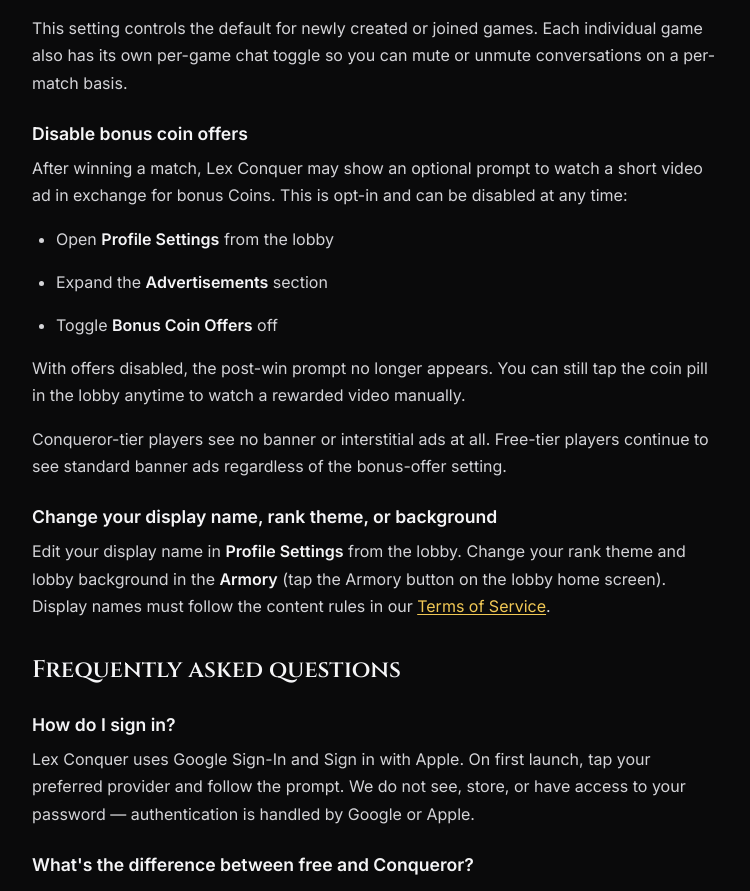
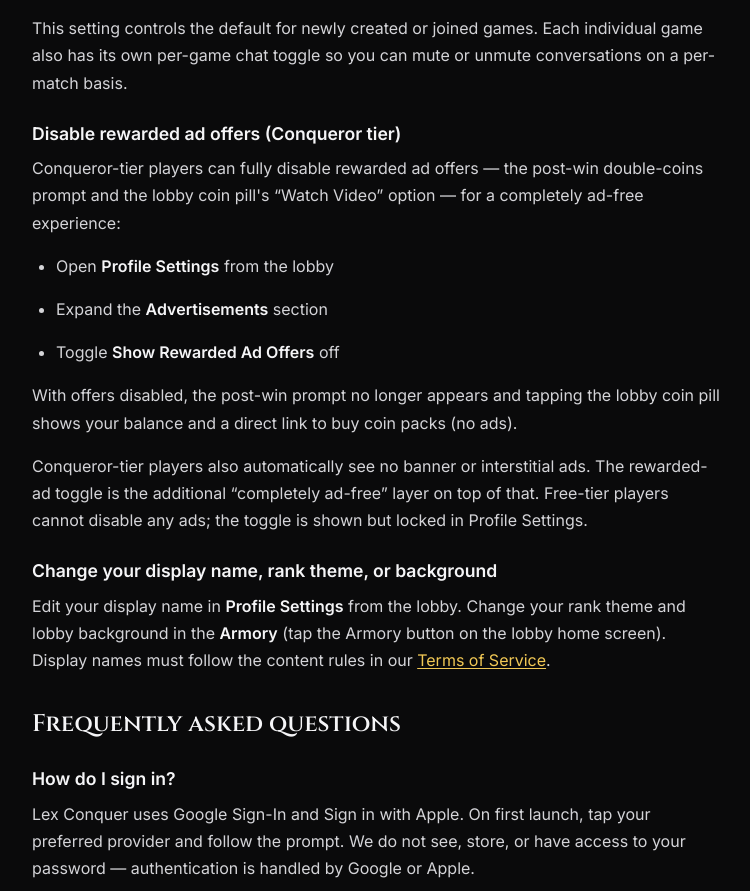
Before and after one commit to motonize/lexconquer-site, a Next.js app: page /support in a window 1280 px wide. Shown: the part 1360-2251 px from the top of the page, without its empty margins (264-1014 px from the left). Built offline with nearby package versions, Linux system fonts and the light colour scheme.

Commit message:
docs: update ad-free policy and rewarded ad toggle descriptions for Conqueror-tier users

```diff
--- a/src/app/privacy/page.tsx
+++ b/src/app/privacy/page.tsx
@@ -117,9 +117,11 @@
           </li>
           <li>
             <strong>Opt-in rewarded video ads:</strong> users on any tier (free or paid) may
-            choose to watch a rewarded video ad to earn in-game Lex Coins. This is voluntary
-            and controlled by a setting in <strong>Profile Settings → Advertisements → Bonus
-            Coin Offers</strong>. Paid users with this setting disabled see no ads at all.
+            choose to watch a rewarded video ad to earn in-game Lex Coins. Free-tier users
+            cannot disable rewarded ad offers. <strong>Conqueror-tier (paid) users</strong>{" "}
+            may turn off all rewarded ad offers via <strong>Profile Settings → Advertisements
+            → Show Rewarded Ad Offers</strong>, in which case the App displays no
+            advertisements of any kind during normal use.
           </li>
         </ul>
         <p>
@@ -263,9 +265,10 @@
             see messages from others. Chat content from you is no longer collected.
           </li>
           <li>
-            <strong>Bonus Coin Offers toggle</strong> — when off, the App does not present
-            opportunities to watch rewarded video ads for coins. Paid users with this off see no
-            ads at all.
+            <strong>Show Rewarded Ad Offers toggle</strong> (Conqueror tier only) — when off,
+            the App does not present opportunities to watch rewarded video ads for coins.
+            Free-tier players cannot disable this; ad offers are always available on the free
+            tier. When a Conqueror user turns it off, the App displays no advertisements at all.
           </li>
           <li>
             <strong>Manage your display name</strong>
--- a/src/app/support/page.tsx
+++ b/src/app/support/page.tsx
@@ -75,23 +75,26 @@
           on a per-match basis.
         </p>
 
-        <h3>Disable bonus coin offers</h3>
+        <h3>Disable rewarded ad offers (Conqueror tier)</h3>
         <p>
-          After winning a match, Lex Conquer may show an optional prompt to watch a short
-          video ad in exchange for bonus Coins. This is opt-in and can be disabled at any time:
+          Conqueror-tier players can fully disable rewarded ad offers — the post-win
+          double-coins prompt and the lobby coin pill&apos;s &ldquo;Watch Video&rdquo; option
+          — for a completely ad-free experience:
         </p>
         <ul>
           <li>Open <strong>Profile Settings</strong> from the lobby</li>
           <li>Expand the <strong>Advertisements</strong> section</li>
-          <li>Toggle <strong>Bonus Coin Offers</strong> off</li>
+          <li>Toggle <strong>Show Rewarded Ad Offers</strong> off</li>
         </ul>
         <p>
-          With offers disabled, the post-win prompt no longer appears. You can still tap the
-          coin pill in the lobby anytime to watch a rewarded video manually.
+          With offers disabled, the post-win prompt no longer appears and tapping the lobby
+          coin pill shows your balance and a direct link to buy coin packs (no ads).
         </p>
         <p>
-          Conqueror-tier players see no banner or interstitial ads at all. Free-tier players
-          continue to see standard banner ads regardless of the bonus-offer setting.
+          Conqueror-tier players also automatically see no banner or interstitial ads. The
+          rewarded-ad toggle is the additional &ldquo;completely ad-free&rdquo; layer on top
+          of that. Free-tier players cannot disable any ads; the toggle is shown but locked
+          in Profile Settings.
         </p>
 
         <h3>Change your display name, rank theme, or background</h3>
--- a/src/app/terms/page.tsx
+++ b/src/app/terms/page.tsx
@@ -129,11 +129,13 @@
         <h2>5. Free tier and ads</h2>
         <p>
           Lex Conquer is free to download and play. Users on the free tier see banner and
-          interstitial ads served by <strong>Google AdMob</strong> during normal play. All users
-          (free and paid) may also be offered <strong>opt-in rewarded video ads</strong> in
-          exchange for Coins; this offer is enabled by default and can be disabled in{" "}
-          <strong>Profile Settings → Bonus Coin Offers</strong>. Paid users with this setting
-          disabled see no ads at all.
+          interstitial ads served by <strong>Google AdMob</strong> during normal play and may
+          also encounter opt-in rewarded video ads in exchange for Coins. Free-tier users
+          cannot fully disable ads. <strong>Conqueror-tier (paid) users</strong> see no banner
+          or interstitial ads, and may additionally turn off all rewarded ad offers via{" "}
+          <strong>Profile Settings → Advertisements → Show Rewarded Ad Offers</strong>. When
+          a Conqueror user disables this setting, the App presents no advertisements of any
+          kind during normal use.
         </p>
 
         <h2>6. User content and conduct</h2>
```
